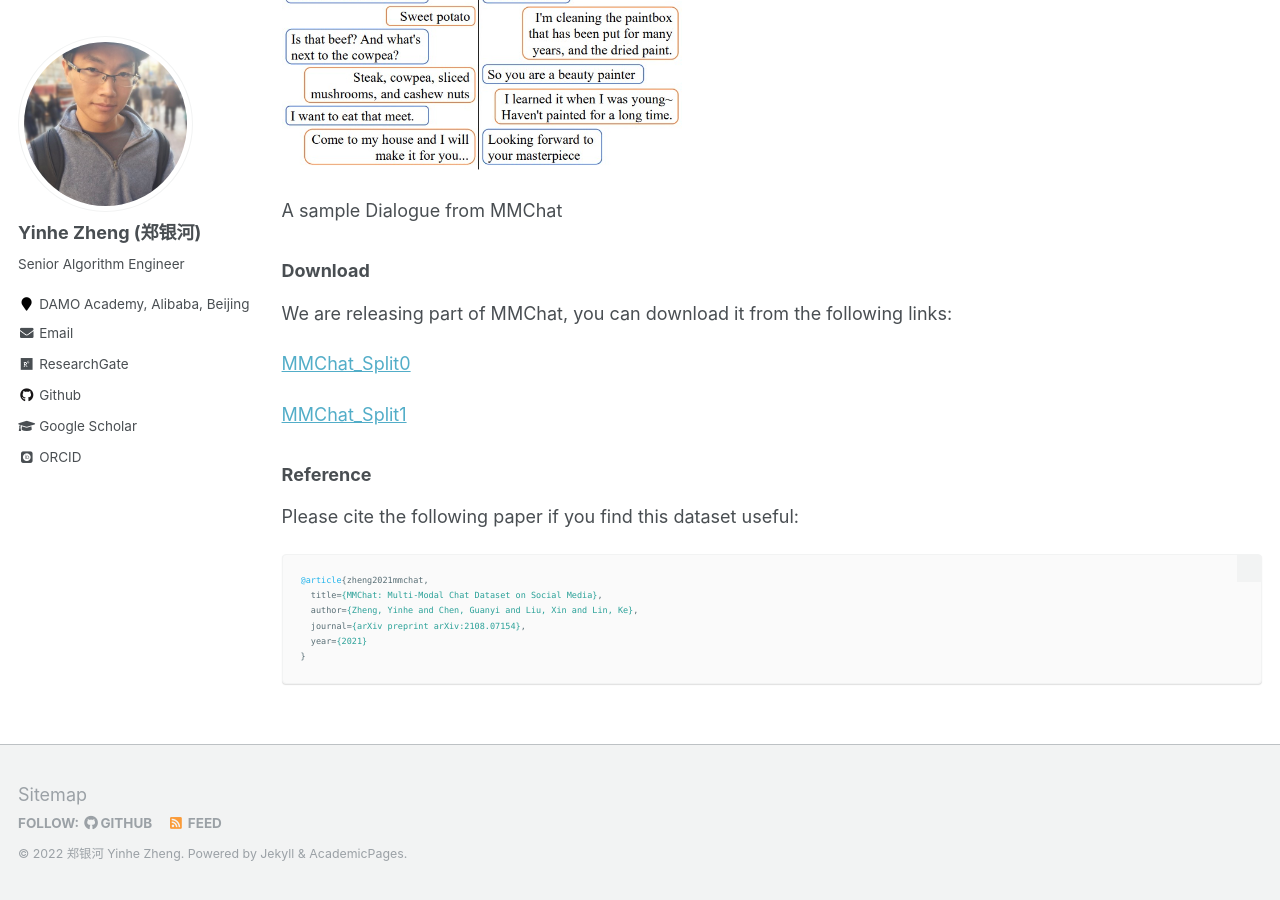
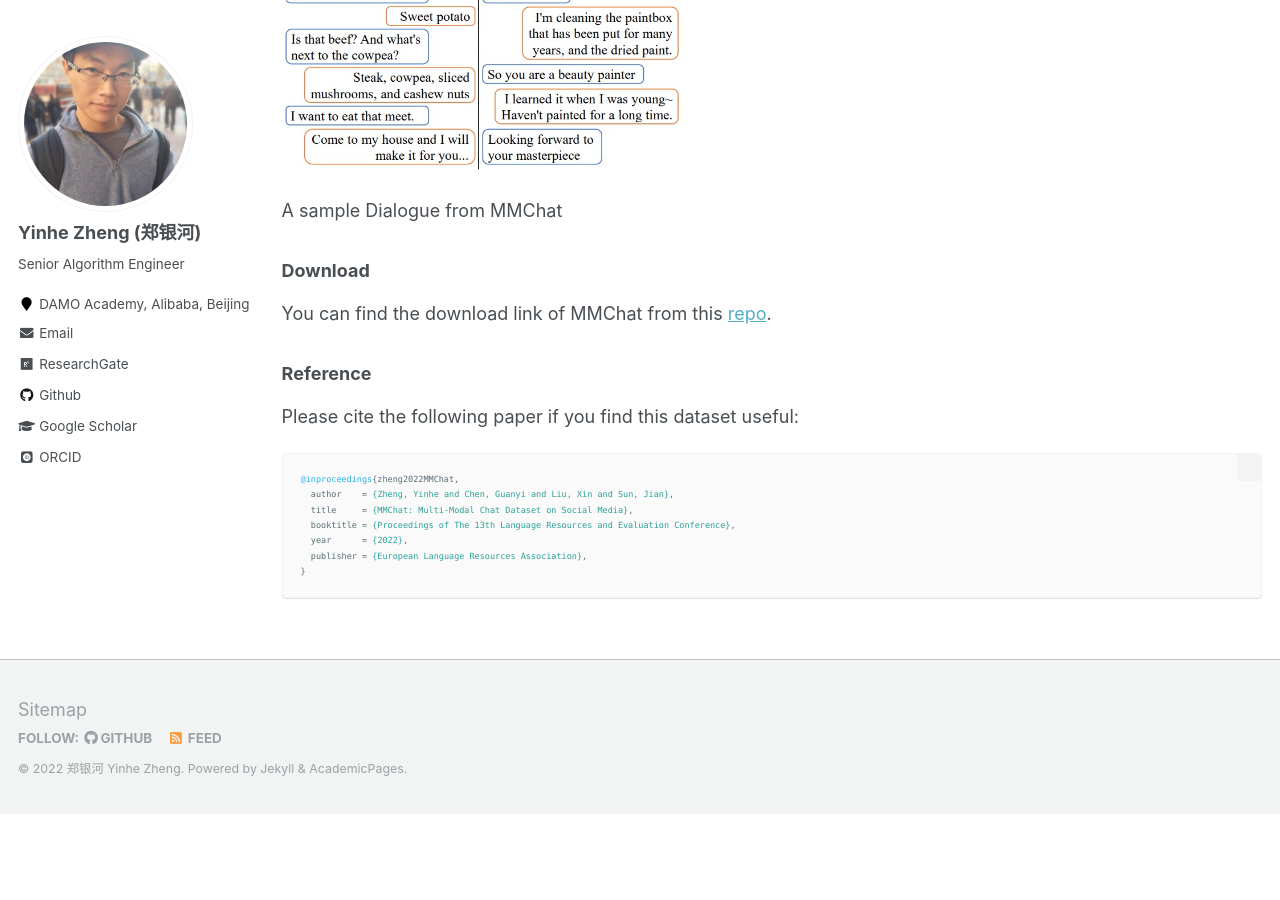
Before and after one commit to silverriver/silverriver.github.io, a Jekyll site: the page built from _pages/datasets.md, in a window 1280 px wide and 900 px high, scrolled down 2685 px. Built offline with Jekyll 4.4.1, drawn with Linux system fonts in a browser that asks for light colours; some web fonts are replaced; after the commit the page ends 3499 px from its top, so only the background shows below that.

````diff
--- a/_pages/datasets.md
+++ b/_pages/datasets.md
@@ -30,10 +30,10 @@ Please cite the following paper if you find this dataset useful:
 
 ```bibtex
 @inproceedings{wang2020large,
-  title={A Large-Scale Chinese Short-Text Conversation Dataset},
-  author={Wang, Yida and Ke, Pei and Zheng, Yinhe and Huang, Kaili and Jiang, Yong and Zhu, Xiaoyan and Huang, Minlie},
-  booktitle={NLPCC},
-  year={2020}
+  title     = {A Large-Scale Chinese Short-Text Conversation Dataset},
+  author    = {Wang, Yida and Ke, Pei and Zheng, Yinhe and Huang, Kaili and Jiang, Yong and Zhu, Xiaoyan and Huang, Minlie},
+  booktitle = {NLPCC},
+  year      = {2020}
 }
 ```
 
@@ -60,20 +60,20 @@ Please cite the following papers if you find this dataset useful:
 
 ```bibtex
 @article{zheng2019personalized,
-  title={Personalized dialogue generation with diversified traits},
-  author={Zheng, Yinhe and Chen, Guanyi and Huang, Minlie and Liu, Song and Zhu, Xuan},
-  journal={arXiv preprint arXiv:1901.09672},
-  year={2019}
+  title   = {Personalized dialogue generation with diversified traits},
+  author  = {Zheng, Yinhe and Chen, Guanyi and Huang, Minlie and Liu, Song and Zhu, Xuan},
+  journal = {arXiv preprint arXiv:1901.09672},
+  year    = {2019}
 }
 
 @inproceedings{zheng2020pre,
-  title={A pre-training based personalized dialogue generation model with persona-sparse data},
-  author={Zheng, Yinhe and Zhang, Rongsheng and Huang, Minlie and Mao, Xiaoxi},
-  booktitle={Proceedings of the AAAI Conference on Artificial Intelligence},
-  volume={34},
-  number={05},
-  pages={9693--9700},
-  year={2020}
+  title     = {A pre-training based personalized dialogue generation model with persona-sparse data},
+  author    = {Zheng, Yinhe and Zhang, Rongsheng and Huang, Minlie and Mao, Xiaoxi},
+  booktitle = {Proceedings of the AAAI Conference on Artificial Intelligence},
+  volume    = {34},
+  number    = {05},
+  pages     = {9693--9700},
+  year      = {2020}
 }
 ```
 
@@ -91,21 +91,18 @@ A sample Dialogue from MMChat
 
 ### Download
 
-We are releasing part of MMChat, you can download it from the following links:
-
-[MMChat_Split0](https://drive.google.com/file/d/1U7L8TvU7O-tPBrChomeqRQ9gBbUMPZ1t/view?usp=sharing)
-
-[MMChat_Split1](https://drive.google.com/file/d/1OkpF7MAtntn2czuZfujSRc_7rALJ6VRJ/view?usp=sharing)
+You can find the download link of MMChat from this [repo](https://github.com/silverriver/MMChat).
 
 ### Reference
 
 Please cite the following paper if you find this dataset useful:
 
 ```bibtex
-@article{zheng2021mmchat,
-  title={MMChat: Multi-Modal Chat Dataset on Social Media},
-  author={Zheng, Yinhe and Chen, Guanyi and Liu, Xin and Lin, Ke},
-  journal={arXiv preprint arXiv:2108.07154},
-  year={2021}
+@inproceedings{zheng2022MMChat,
+  author    = {Zheng, Yinhe and Chen, Guanyi and Liu, Xin and Sun, Jian},
+  title     = {MMChat: Multi-Modal Chat Dataset on Social Media},
+  booktitle = {Proceedings of The 13th Language Resources and Evaluation Conference},
+  year      = {2022},
+  publisher = {European Language Resources Association},
 }
 ```
````
Also changed, not shown: _pages/about.md (+5 -5 lines), _pages/publications.md (+5 -5 lines).
